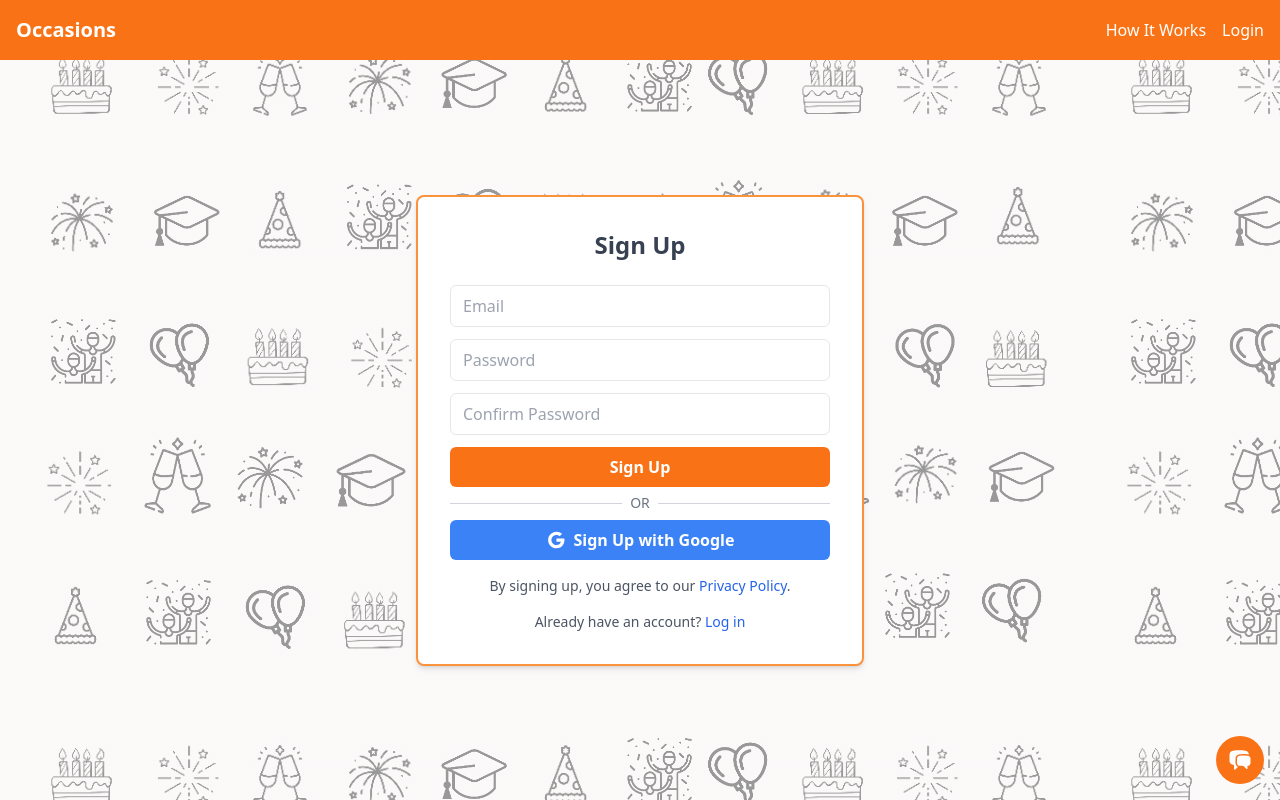
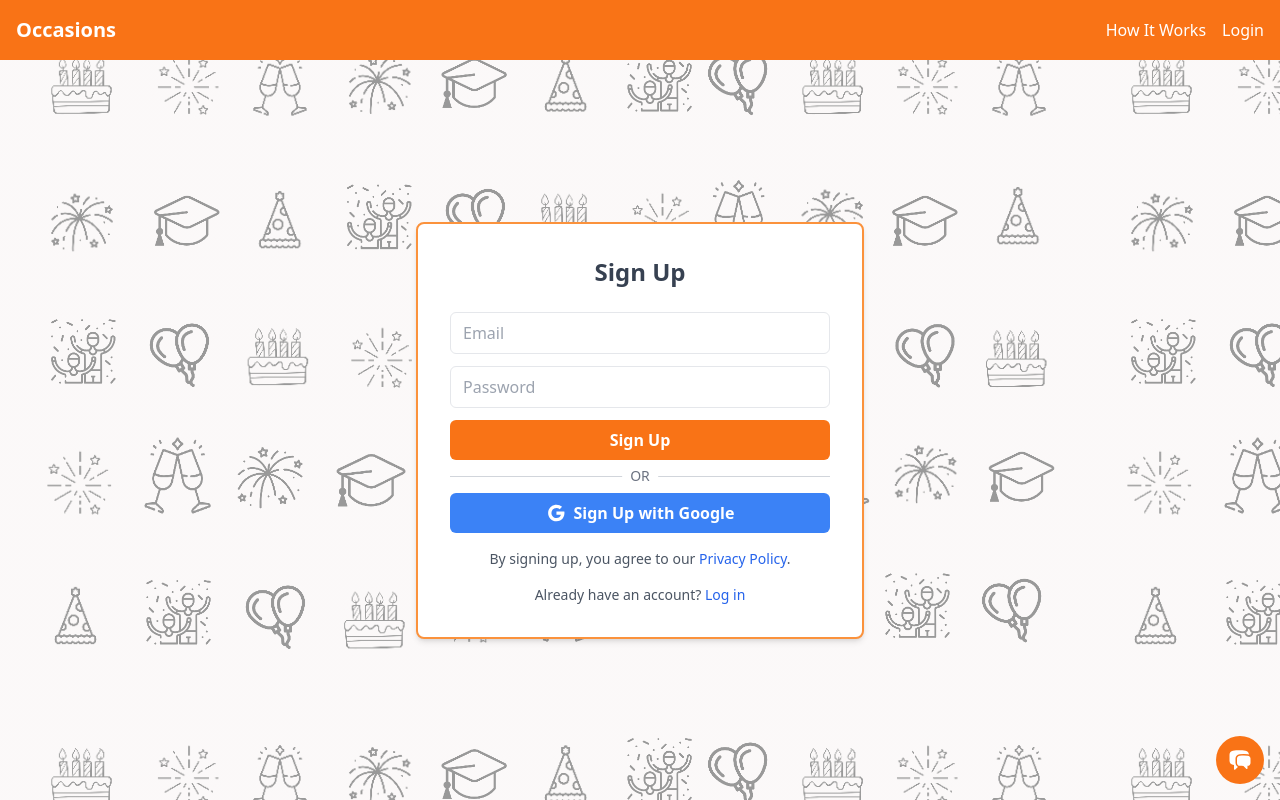
Before and after one commit to alindenberg/occasions-fe, a Next.js app: page /signup in a window 1280 px wide. Built offline with nearby package versions, Linux system fonts and the light colour scheme; no server answers.

Commit message:
refactor: remove confirmPassword field from SignupPage

```diff
--- a/src/pages/signup.tsx
+++ b/src/pages/signup.tsx
@@ -8,7 +8,6 @@ export default function SignupPage() {
     const { data: session, status } = useSession();
     const [email, setEmail] = useState('');
     const [password, setPassword] = useState('');
-    const [confirmPassword, setConfirmPassword] = useState('');
     const [error, setError] = useState('');
 
     useEffect(() => {
@@ -24,10 +23,6 @@ export default function SignupPage() {
 
     const handleCredentialsSignup = async (e: React.FormEvent) => {
         e.preventDefault();
-        if (password !== confirmPassword) {
-            setError('Passwords do not match');
-            return;
-        }
 
         try {
             const result = await signIn('credentials', {
@@ -74,14 +69,6 @@ export default function SignupPage() {
                         className="w-full px-3 py-2 mb-3 border rounded-md"
                         required
                     />
-                    <input
-                        type="password"
-                        placeholder="Confirm Password"
-                        value={confirmPassword}
-                        onChange={(e) => setConfirmPassword(e.target.value)}
-                        className="w-full px-3 py-2 mb-3 border rounded-md"
-                        required
-                    />
                     {error && <p className="text-red-500 text-sm mb-3">{error}</p>}
                     <button
                         type="submit"
```
